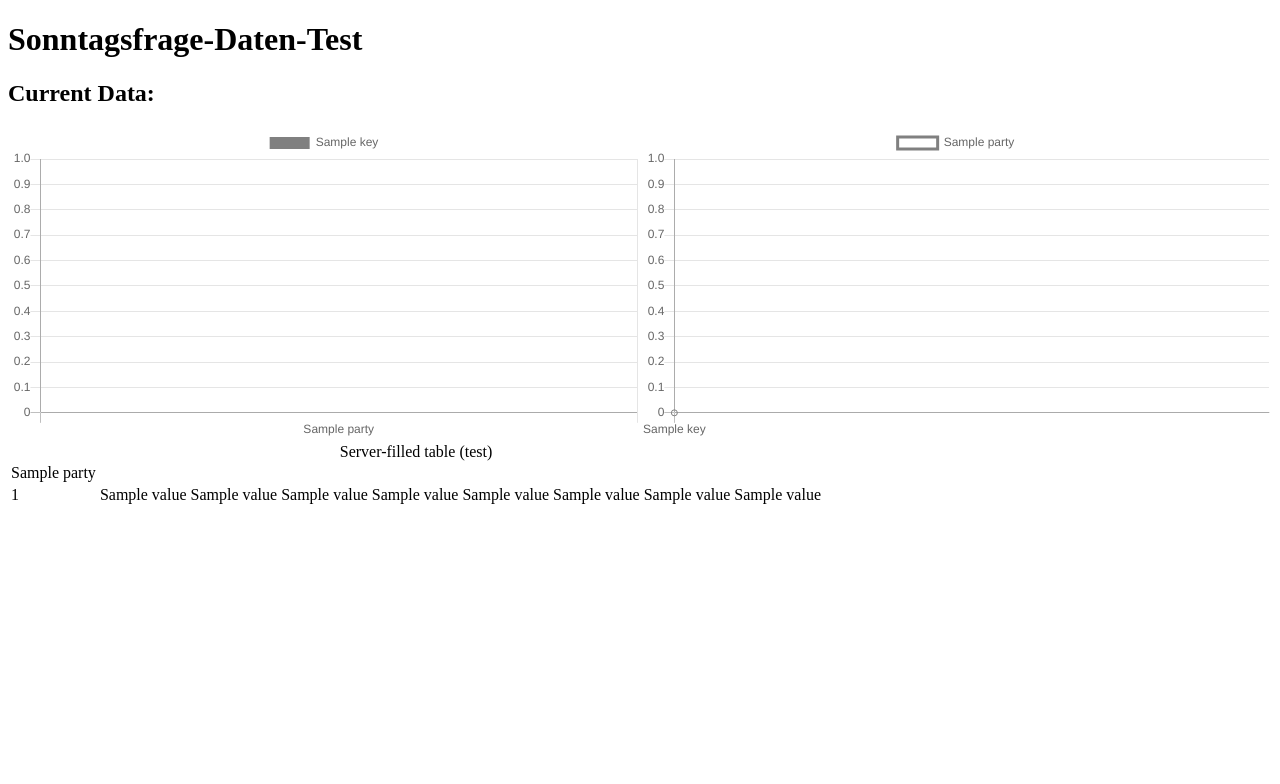
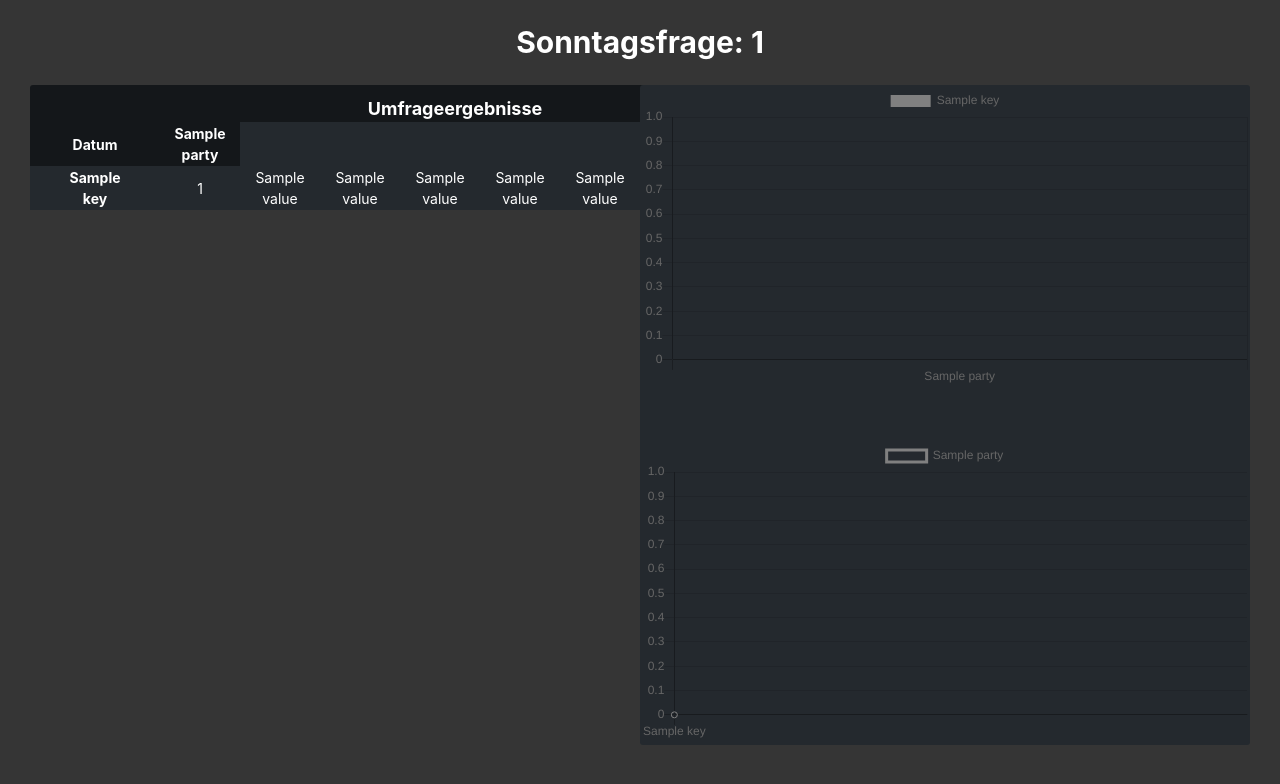
Before and after one commit to RobinRSchulz/sonntagsfrage, a Flask app: template templates/sonntagsfrage.htm in a window 1280 px wide. Shown: the top 784 px of the page. Run offline with Flask 2, Linux system fonts and the light colour scheme; the template is opened without the code that fills it: most values are stand-ins (such as "Sample title", 1, 10 or a date in 2020); parts of the project's set-up code (start-up, migrations or seed data) failed here and were passed over.

Commit message:
Change style and other stuff.

```diff
--- a/server.py
+++ b/server.py
@@ -66,7 +66,7 @@ def index():
 @app.route('/institute/<institute_id>')
 def institute(institute_id):
     jsonData = getJsonDataFromFile(institute_id)
-    return render_template('sonntagsfrage.htm', test1="Hallo, test1!", test2="Hallo, test2!", jsonData=jsonData, parties=getParties(jsonData), keysSorted=getKeysSorted(jsonData))
+    return render_template('sonntagsfrage.htm', test1="Hallo, test1!", test2="Hallo, test2!", jsonData=jsonData, parties=getParties(jsonData), keysSorted=getKeysSorted(jsonData), instituteId=institute_id)
 
 if __name__ == '__main__':
     jsonData = getJsonDataFromFile("insa")
--- /dev/null
+++ b/static/css/style.css
@@ -0,0 +1,54 @@
+body {
+    font-family: -apple-system,BlinkMacSystemFont,Segoe UI,Helvetica,Arial,sans-serif,Apple Color Emoji,Segoe UI Emoji;
+    font-size: 14px;
+    line-height: 1.5;
+    /*color: #24292e;*/
+    color: #fff;
+    background-color: #353535;
+    margin-left:30px;
+    margin-right:30px;
+
+}
+
+h1 {
+    font-weight:bold;
+    text-align: center;
+    font-size: 30px;
+    /* color:rgb(36, 36, 36) */
+}
+
+.pollDataTable {
+    background-color: #24292e;
+    color:white;
+    border-collapse:collapse;
+    text-align: center;
+}
+
+table.pollDataTable caption {
+    font-size: 18px;
+    font-weight:bold;
+    background-color: #14171a;
+    border-radius: 3px 3px 0px 0px;
+    padding: 10px 10px 0px 10px;
+}
+
+table.pollDataTable td {
+    padding-left: 5px;
+    padding-right: 5px;
+    min-width: 70px;
+}
+
+table.pollDataTable th {
+    background-color: #14171a;
+    border: 0px;
+    position:sticky;
+    top:0;
+}
+
+.chartWrapper {
+    background-color: #24292e;
+    border-radius:3px;
+
+    position:sticky;
+    top:0;
+}
--- a/templates/index.htm
+++ b/templates/index.htm
@@ -1,3 +1,8 @@
+
+<html>
+    <head>
+        <link rel="stylesheet" type="text/css" href="{{ url_for('static',filename='css/style.css') }}">
+    </head>
     <body>
         <h1>Sonntagsfrage-Website</h1>
 
@@ -12,3 +17,4 @@
             <li><a href="/institute/yougov">yougov</a></li>
         </ul>
     </body>
+</html>
--- a/templates/sonntagsfrage.htm
+++ b/templates/sonntagsfrage.htm
@@ -1,29 +1,20 @@
 <!DOCTYPE html>
 <html>
     <head>
-        <!-- <script src='https://cdnjs.cloudflare.com/ajax/libs/Chart.js/1.0.2/Chart.min.js'></script> -->
-        <!--TODO refactor to use the above version (for colors and new-is-always-better)-->
         <script src='https://cdn.jsdelivr.net/npm/chart.js@2.9.3/dist/Chart.min.js'></script>
+        <link rel="stylesheet" type="text/css" href="{{ url_for('static',filename='css/style.css') }}">
     </head>
     <body>
-        <h1>Sonntagsfrage-Daten-Test</h1>
-        <h2>Current Data:</h2>
+        <h1>Sonntagsfrage: {{instituteId}}</h1>
         <div>
-            <div style="float:left; width:50%">
-                <canvas id="barChart"></canvas>
-            </div>
-            <div style="float:left; width:50%">
-                <canvas id="lineChart"></canvas>
-            </div>
-        </div>
-
-        <div>
-            <table>
+            <div style="float:left; width:50%;">
+                <table class="pollDataTable">
                     <thead>
-                    <caption>Server-filled table (test)</caption>
+                        <caption>Umfrageergebnisse</caption>
                         <tr>
+                            <th style="font-weight:bold;">Datum</th>
                             {% for party in parties %}
-                        <td>{{party}}</td>
+                            <th>{{party}}</th>
                             {% endfor %}
                         </tr>
                     </thead>
@@ -31,14 +22,28 @@
                         <!--todo: for each stuff-->
                         {% for key in keysSorted %}
                             <tr>
+                                <td style="padding-left:30px; padding-right:30px; font-weight:bold">{{key}}</td>
                                 {% for i in range(9) %}
                                     <td>{{ jsonData["values"][key][i] }}</td>
                                 {% endfor %}
                             </tr>
                         {% endfor %}
                     </tbody>
-            </table>
+                </table class="pollDataTable">
             </div>
+            <div style="float:left; width:50%" class="chartWrapper">
+                <div>
+                    <canvas id="barChart"></canvas>
+                </div>
+                <div style="padding-top:50px"></div>
+                <div>
+                    <canvas id="lineChart"></canvas>
+                </div>
+            </div>
+
+        </div>
+
+
 
     </body>
     <script>
```
Lines whose indentation alone changed are shown as unchanged.
